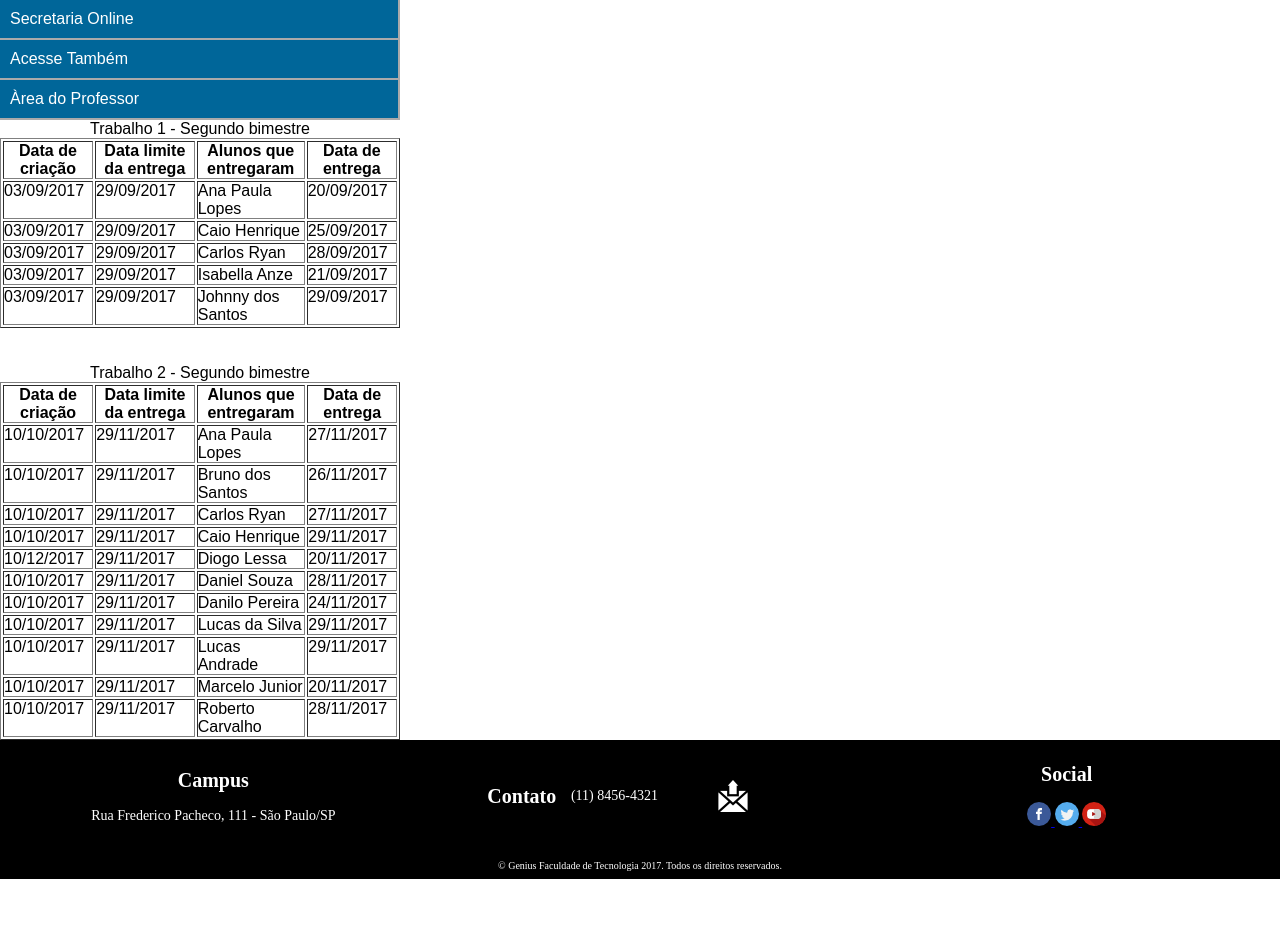
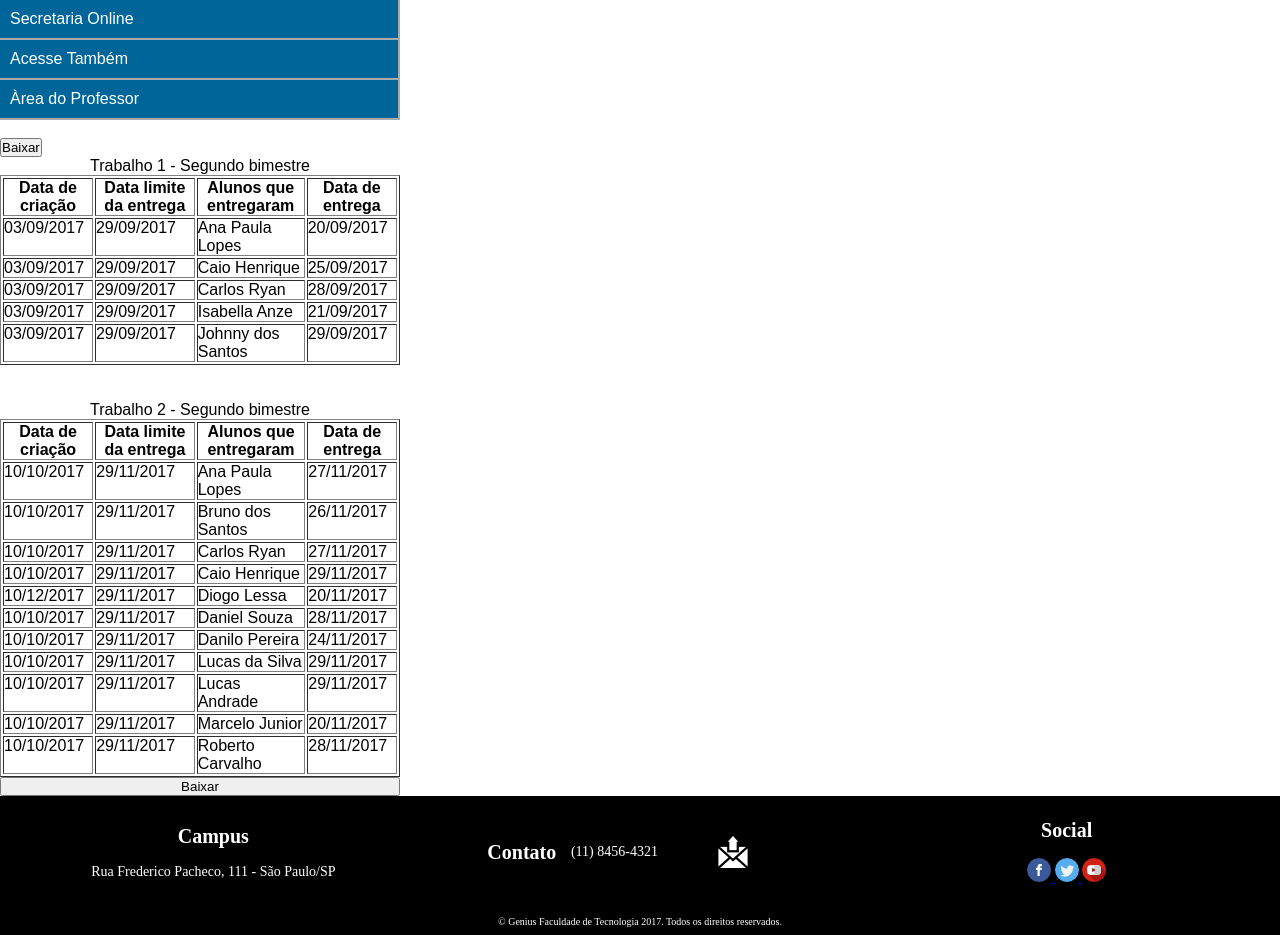
Before and after one commit to Caiohenri20/TecWeb-TF-2-ADS, a Django app: page /resumodasentregasrecebidas in a window 1280 px wide. Shown: the part 96-1031 px from the top of the page. Before the commit the page ends 975 px from the top, so only its background shows below. Run offline with Django 3.2, Linux system fonts and the light colour scheme; parts of the project's set-up code (start-up, migrations or seed data) failed here and were passed over.

Commit message:
ATUALIZAÇÃO
Adição botão "baixar" para correção de trabalhos

```diff
--- a/core/templates/resumodasentregasrecebidas.html
+++ b/core/templates/resumodasentregasrecebidas.html
@@ -81,8 +81,10 @@
    <td> Johnny dos Santos </td>
    <td> 29/09/2017 </td>
 </tr>
-
-
+</div> <br/>
+<button type="submit">Baixar</button>
+<br/>
+<div>
 </table>
 
 <br>
@@ -170,4 +172,7 @@
 </table>
 
 </div>
+
+
+<button type="submit">Baixar</button>
 {% endblock %}
```
